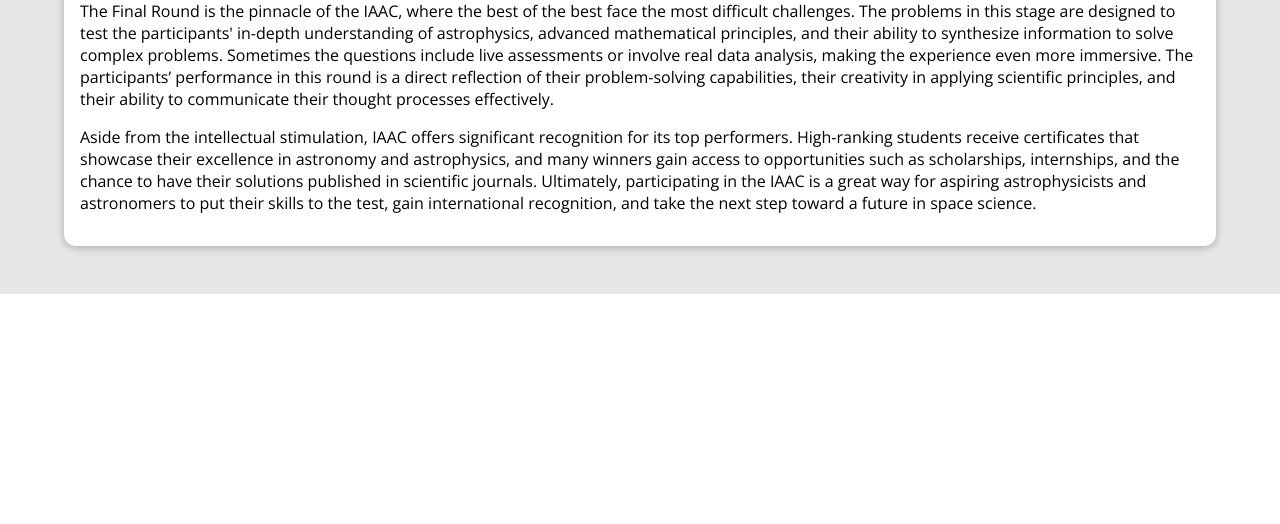
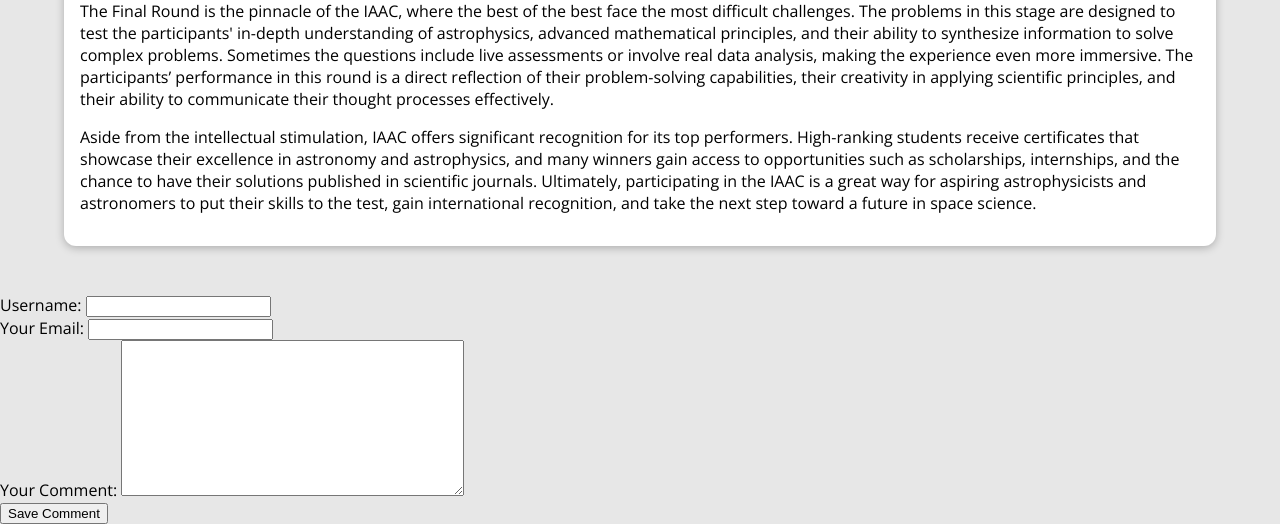
Before and after one commit to anish0m/anish0ms-site, a Django app: a page that uses blog/templates/blog/post-detail.html in a window 1280 px wide. Shown: the part 938-1462 px from the top of the page. Before the commit the page ends 1232 px from the top, so only its background shows below. Run offline with Django 5.2, Linux system fonts and the light colour scheme; data comes from the database, SQL or seed files in the repository.

Commit message:
Adding a comment-form

```diff
--- /dev/null
+++ b/blog/forms.py
@@ -0,0 +1,14 @@
+from django import forms
+
+from .models import Comment
+
+
+class CommentForm(forms.ModelForm):
+    class Meta:
+        model = Comment
+        exclude = ["post"]
+        labels = {
+            "user_name": "Your Name",
+            "user_email": "Your Email",
+            "text": "Your Comment"
+        }
--- a/blog/templates/blog/post-detail.html
+++ b/blog/templates/blog/post-detail.html
@@ -35,4 +35,11 @@
   <main>
     {{ post.content|linebreaks }}
   </main>
+
+  <div>
+    <form>
+      {{ comment_form }}
+      <button>Save Comment</button>
+    </form>
+  </div>
 {% endblock %}
--- a/blog/views.py
+++ b/blog/views.py
@@ -2,6 +2,7 @@
 from django.views.generic import ListView, DetailView
 
 from .models import Post
+from .forms import CommentForm
 
 # Create your views here.
 
@@ -33,6 +34,8 @@
 
     def get_context_data(self, **kwargs):
         context = super().get_context_data(**kwargs)
+
         context["post_tags"] = self.object.tags.all()
+        context["comment_form"] = CommentForm()
 
         return context
```
